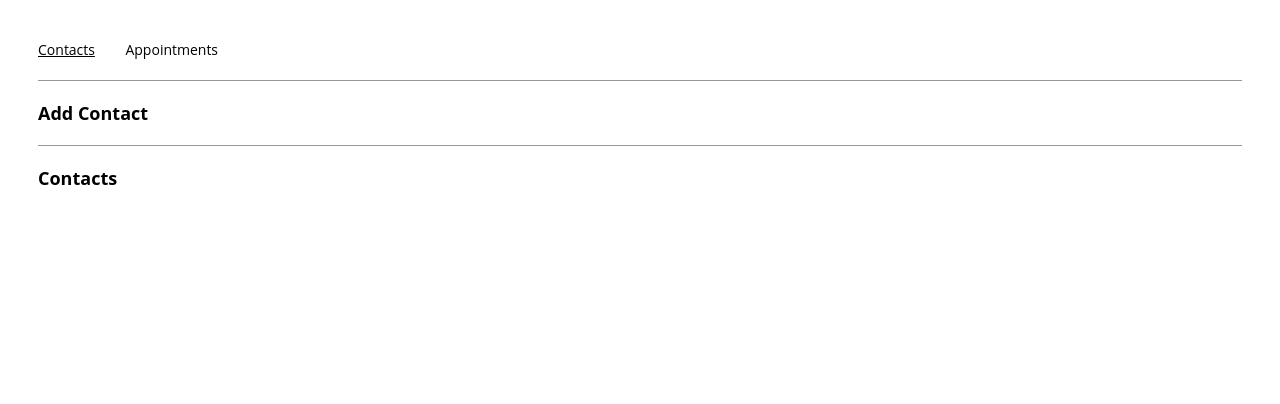
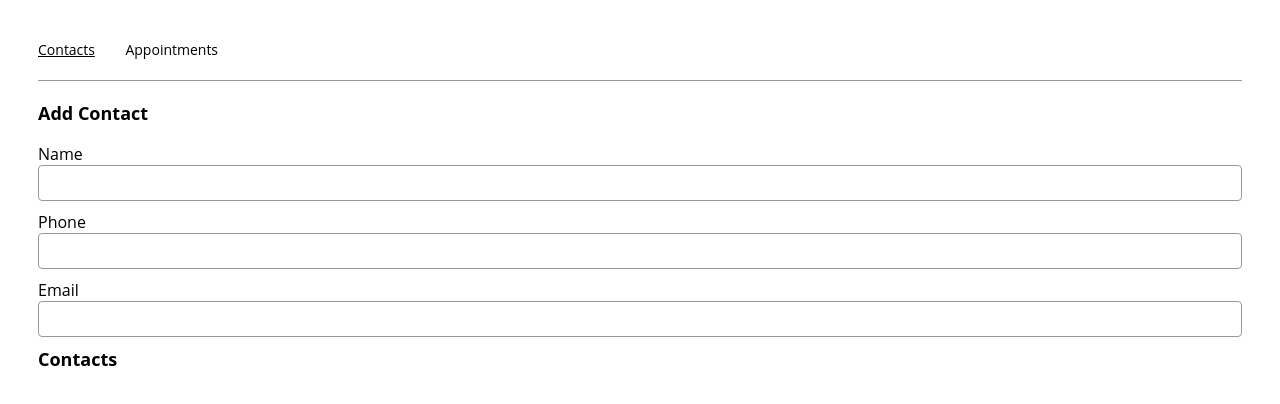
Before and after one commit to nccharles/Appointments, a React (Create React App) app: page /contacts in a window 1280 px wide. Shown: the top 404 px of the page. Built offline with nearby package versions, Linux system fonts and the light colour scheme.

Commit message:
added contactForm

```diff
--- a/src/components/contactForm/ContactForm.js
+++ b/src/components/contactForm/ContactForm.js
@@ -10,6 +10,19 @@ export const ContactForm = ({
   handleSubmit
 }) => {
   return (
-    ContactForm
+    <form onSubmit={handleSubmit}>
+      <div>
+      <label>Name</label>
+      <input type="text" name={name} onChange={setName}/>
+      </div>
+      <div>
+      <label>Phone</label>
+      <input type="tel" name={phone} onChange={setPhone}/>
+      </div>
+      <div>
+      <label>Email</label>
+      <input type="email" name={email} onChange={setEmail}/>
+      </div>
+    </form>
   );
 };
--- a/src/containers/contactsPage/ContactsPage.js
+++ b/src/containers/contactsPage/ContactsPage.js
@@ -1,5 +1,5 @@
 import React from "react";
-
+import {ContactForm} from "../../components/contactForm/ContactForm"
 export const ContactsPage = () => {
   /*
   Define state variables for
@@ -23,8 +23,8 @@ export const ContactsPage = () => {
     <div>
       <section>
         <h2>Add Contact</h2>
+        <ContactForm/>
       </section>
-      <hr />
       <section>
         <h2>Contacts</h2>
       </section>
--- a/src/index.js
+++ b/src/index.js
@@ -1,6 +1,5 @@
 import React from 'react';
 import ReactDOM from 'react-dom';
-import App from './App';
 import { Provider } from 'react-redux'
 import configureStore from './store/store';
 import routes from './routes'
```
